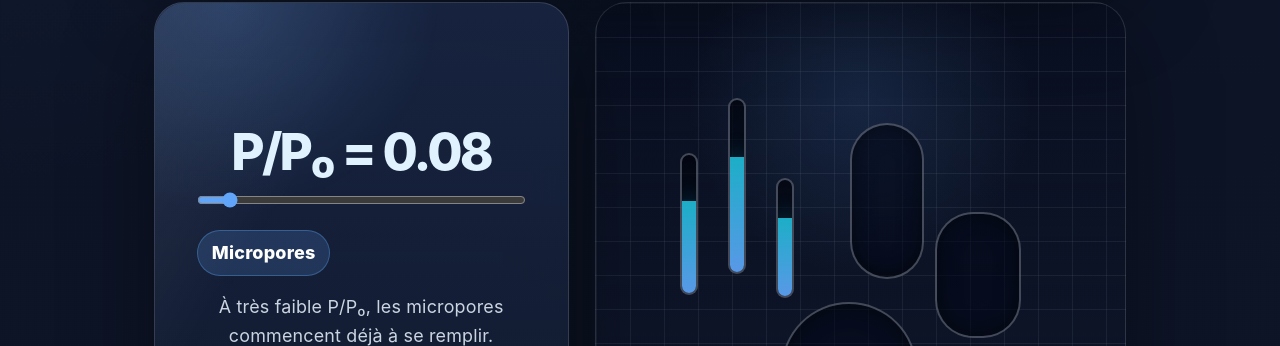
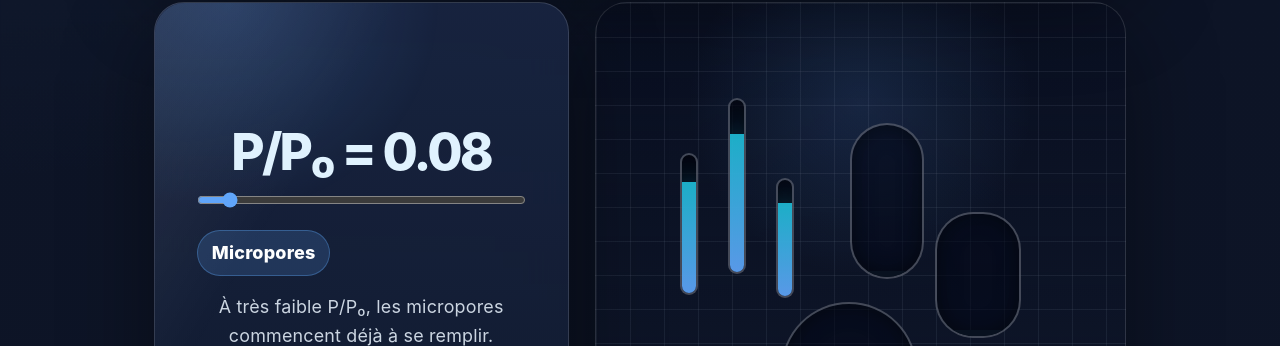
Before and after one commit to AlexDevLab-Hub/Surface-sp-cifique-pour-les-d-butants-, a React (Vite) app: page / in a window 1280 px wide. Shown: the part 3220-3566 px from the top of the page. Built offline with nearby package versions, Linux system fonts and the light colour scheme.

Commit message:
Ajustements visuels pores et particules

```diff
--- a/src/App.css
+++ b/src/App.css
@@ -455,8 +455,46 @@ input[type="range"] {
   right: 0;
   bottom: 0;
   height: 0%;
-  background: linear-gradient(180deg, rgba(34,211,238,0.82), rgba(96,165,250,0.92));
+
+  background: linear-gradient(
+    180deg,
+    rgba(34,211,238,0.82),
+    rgba(96,165,250,0.92)
+  );
+
   box-shadow: 0 0 24px rgba(34,211,238,0.35);
+
+  overflow: visible;
+}
+
+.poreFill::before {
+  content: "";
+  position: absolute;
+  opacity: 0;
+}
+
+.mesoPore .poreFill::before {
+  opacity: 1;
+  left: -8%;
+  right: -8%;
+  top: -6px;
+  height: 12px;
+  background: #08111f;
+  border-radius: 0 0 50% 50%;
+}
+
+.macroPore .poreFill::before {
+  opacity: 1;
+  left: -18%;
+  right: -18%;
+  top: -18px;
+  height: 36px;
+  background: #08111f;
+  border-radius: 0 0 50% 50%;
+}
+
+.mesoPore .poreFill.full::before {
+  opacity: 0;
 }
 
 .microPore {
--- a/src/App.jsx
+++ b/src/App.jsx
@@ -313,9 +313,9 @@ function PP0Simulator() {
   const [value, setValue] = useState(8)
   const p = value / 100
 
-  const microFill = clamp(p / 0.12, 0, 1) * 100
-  const mesoFill = clamp((p - 0.22) / 0.48, 0, 1) * 100
-  const macroFill = clamp((p - 0.72) / 0.26, 0, 1) * 100
+  const microFill = clamp(p / 0.10, 0, 1) * 100
+  const mesoFill = clamp((p - 0.11) / 0.70, 0, 1) * 100
+  const macroFill = clamp((p - 0.85) / 0.26, 0, 1) * 60
 
   let state = 'Micropores'
   let explanation = 'À très faible P/P₀, les micropores commencent déjà à se remplir.'
@@ -366,7 +366,7 @@ function PoreShape({ className, fill }) {
   return (
     <div className={`poreShape ${className}`}>
       <motion.div
-        className="poreFill"
+        className={`poreFill ${fill > 95 ? 'full' : ''}`}
         animate={{ height: `${fill}%` }}
         transition={{ duration: 0.35 }}
       />
```
